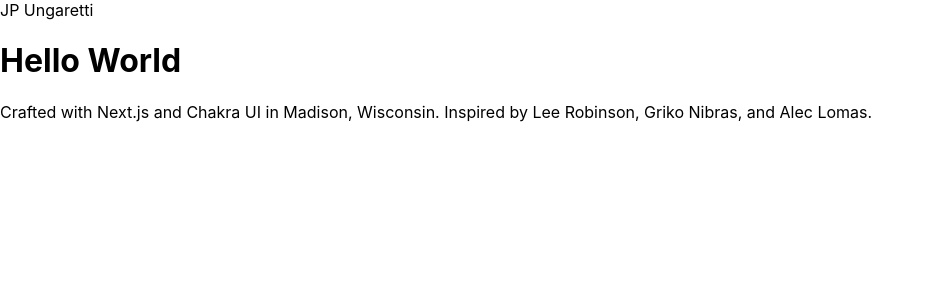
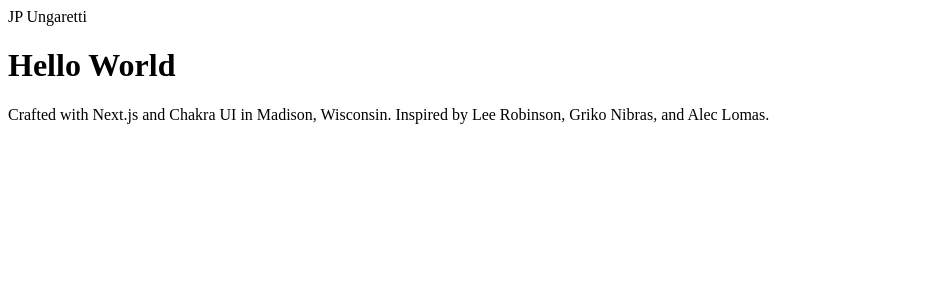
Before and after one commit to sbeczkiewicz/jungaretti.com, a Next.js app: page / in a window 1280 px wide. Shown: the top 300 px of the page, without its empty margins (0-934 px from the left). Built offline with nearby package versions, Linux system fonts and the light colour scheme.

Commit message:
Install Tailwind CSS

```diff
--- a/package.json
+++ b/package.json
@@ -10,9 +10,12 @@
     "format": "prettier --write src"
   },
   "dependencies": {
+    "autoprefixer": "^10.2.4",
     "next": "10.0.6",
+    "postcss": "^8.2.6",
     "react": "17.0.1",
-    "react-dom": "17.0.1"
+    "react-dom": "17.0.1",
+    "tailwindcss": "^2.0.3"
   },
   "devDependencies": {
     "prettier": "2.2.1"
--- /dev/null
+++ b/postcss.config.js
@@ -0,0 +1,6 @@
+module.exports = {
+  plugins: {
+    tailwindcss: {},
+    autoprefixer: {},
+  },
+}
--- a/src/pages/_app.js
+++ b/src/pages/_app.js
@@ -1,4 +1,4 @@
-import "../styles/globals.css";
+import "tailwindcss/tailwind.css";
 
 function MyApp({ Component, pageProps }) {
   return <Component {...pageProps} />;
--- a/src/styles/globals.css
+++ /dev/null
@@ -1,16 +0,0 @@
-html,
-body {
-  padding: 0;
-  margin: 0;
-  font-family: -apple-system, BlinkMacSystemFont, Segoe UI, Roboto, Oxygen,
-    Ubuntu, Cantarell, Fira Sans, Droid Sans, Helvetica Neue, sans-serif;
-}
-
-a {
-  color: inherit;
-  text-decoration: none;
-}
-
-* {
-  box-sizing: border-box;
-}
```
Also changed, not shown: tailwind.config.js (added, +11 -0 lines), 1 other file (tests, documents, lock files or other folders).
